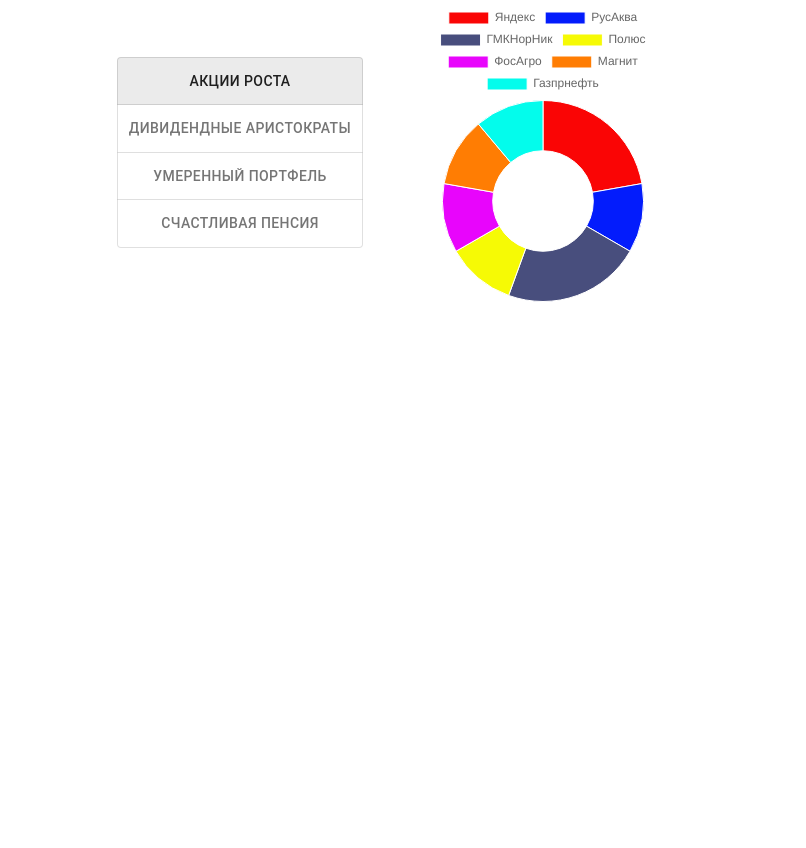
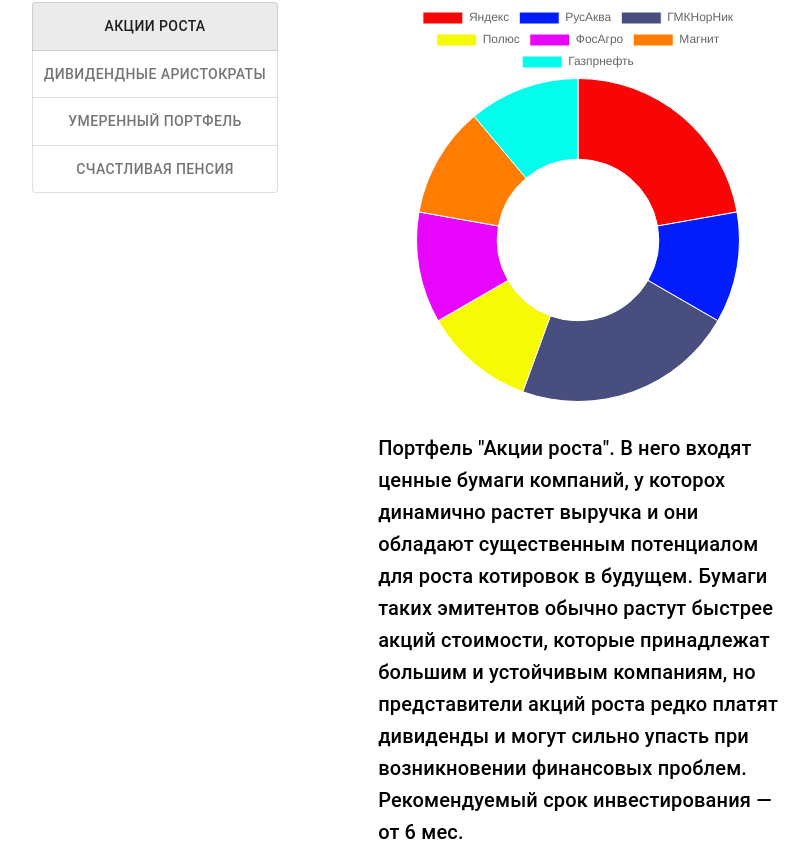
Before and after one commit to rodionD-stack/invest-inquire, a React (Create React App) app: page / in a window 1280 px wide. Shown: the part 614-1462 px from the top of the page, without its empty margins (235-1041 px from the left). Before the commit the page ends 916 px from the top, so only its background shows below. Built offline with nearby package versions, Linux system fonts and the light colour scheme; no server answers.

Commit message:
*ININQ-5//Добавлено описание каждого портфеля.

```diff
--- a/src/Components/Home/StocksPortfolio/PortfolioData.js
+++ b/src/Components/Home/StocksPortfolio/PortfolioData.js
@@ -13,6 +13,7 @@ export const portfolioDataArr = [
                 }
             ],
         },
+        text: 'Портфель "Акции роста". В него входят ценные бумаги компаний, у которох динамично растет выручка и они обладают существенным потенциалом для роста котировок в будущем. Бумаги таких эмитентов обычно растут быстрее акций стоимости, которые принадлежат большим и устойчивым компаниям, но представители акций роста редко платят дивиденды и могут сильно упасть при возникновении финансовых проблем. Рекомендуемый срок инвестирования — от 6 мес.'
     },
     {
         name: 'Дивидендные аристократы',
@@ -28,6 +29,7 @@ export const portfolioDataArr = [
                 }
             ],
         },
+        text: 'Портфель "Дивидендные аристократы". В него входят компании из индекса МосБиржи, которые в течение двух лет подряд занимали позицию не ниже 25-й по годовой дивидендной доходности. Вес компании в индексе определяется пропорционально дивидендной доходности за прошедший год. Дивидендные акции считаются хорошим выбором на время волатильности на рынках. Полученные дивиденды можно вывести или вложить заново в ценные бумаги. Рекомендуемый срок инвестирования — от 3 лет.'
     },
     {
         name: 'Умеренный портфель',
@@ -43,6 +45,7 @@ export const portfolioDataArr = [
                 }
             ],
         },
+        text: 'Портфель "Умеренный портфель". Стратегия данного портфеля нацелена на возможное получение дохода значительно выше инфляции и депозитных ставок. Акции данного портфеля равномерно распределены относительно крупных и надёжных - государственных и частных компаний. Диверсификация портфеля предполагает покупку бумаг компаний из разных секторов экономики — тогда есть вероятность, что они не будут одинаково реагировать на одни и те же события и синхронно расти или падать. Существует вероятность снижения стоимости инвестиционного портфеля в случае стрессовых ситуаций на фондовом рынке в течение года. Рекомендуемый срок инвестирования — от 3 лет.'
     },
     {
         name: 'Счастливая пенсия',
@@ -58,5 +61,6 @@ export const portfolioDataArr = [
                 }
             ],
         },
+        text: 'Портфель "Счастливая пенсия". Для данного портфеля важны два качества: надежность и предсказуемость.Надежность предполагает, что вложенные средства будут в безопасности долгие годы. Предсказуемость нужна, чтобы точно знать, что к моменту выхода на пенсию в портфеле будет достаточно средств, чтобы обеспечить комфортный образ жизни. Акции данного портфеля равномерно распределены относительно крупных и надёжных - государственных компаний. Диверсификация портфеля предполагает покупку бумаг компаний из разных секторов экономики — тогда есть вероятность, что они не будут одинаково реагировать на одни и те же события и синхронно расти или падать. Рекомендуемый срок инвестирования — от 6 лет.'
     }
 ]
--- a/src/Components/Home/StocksPortfolio/StockDiagramItem.js
+++ b/src/Components/Home/StocksPortfolio/StockDiagramItem.js
@@ -1,15 +1,15 @@
 import React from 'react';
 import { Doughnut } from 'react-chartjs-2';
 import { Chart as ChartJS, ArcElement, Tooltip, Legend} from "chart.js";
+import { Typography } from '@mui/material';
 
 ChartJS.register(ArcElement, Tooltip, Legend)
-
+//Блок опций для настройки диаграммы.
 const options = {
     plugins: {
         tooltip: {
             callbacks: {
                 label: (value) => {
-                    console.log(value)
                     return value.label + ':' + ' ' + value.formattedValue + '%'
                 }
             }
@@ -18,9 +18,11 @@ const options = {
 }
 
 export const StockDiagramItem = ({param}) => {
+    const {data, text} = param;
     return (
-        <div style={{width: '300px'}}>
-            <Doughnut options={options} data={param}/>
+        <div style={{width: '400px', display: 'flex', flexDirection: 'column', gap: '30px', justifyContent: 'center'}}>
+            <Doughnut options={options} data={data}/>
+            <Typography variant='h6'>{text}</Typography>
         </div>
 
     )
--- a/src/Components/Home/StocksPortfolio/StocksDiagram.js
+++ b/src/Components/Home/StocksPortfolio/StocksDiagram.js
@@ -15,9 +15,9 @@ export const StocksDiagram = () => {
     }
     console.log()
     return (
-        <div style={{display: 'flex', gap: '30px', alignItems: 'center'}}>
+        <div style={{display: 'flex', gap: '100px'}}>
             <PortfolioControllers param={{view, handleChange}}/>
-            <StockDiagramItem param={portfolioDataArr.find(item => item.id === view).data}/>
+            <StockDiagramItem param={portfolioDataArr.find(item => item.id === view)}/>
         </div>
     )
 }
```
